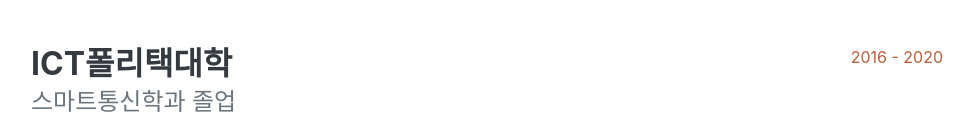
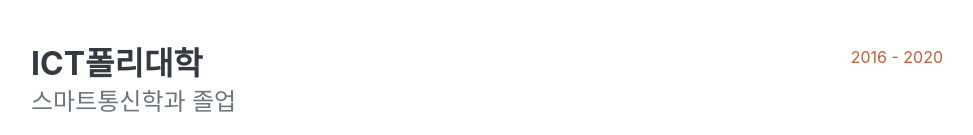
Before and after one commit to leeyoungmin97/0min, a plain HTML site: page index.html in a window 1280 px wide. Shown: the part 2304-2439 px from the top of the page, without its empty margins (289-1262 px from the left). Drawn offline with nearby package versions, Linux system fonts and the light colour scheme; a web font is replaced by a local one.

Commit message:
Update index.html

```diff
--- a/index.html
+++ b/index.html
@@ -137,7 +137,7 @@
             </div>
             <div class="d-flex flex-column flex-md-row justify-content-between">
                 <div class="flex-grow-1">
-                    <h3 class="mb-0">ICT폴리택대학</h3>
+                    <h3 class="mb-0">ICT폴리대학</h3>
                     <div class="subheading mb-3">스마트통신학과 졸업</div>
 
                 </div>
```
